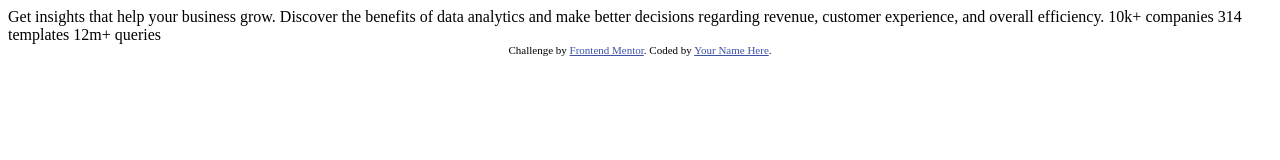
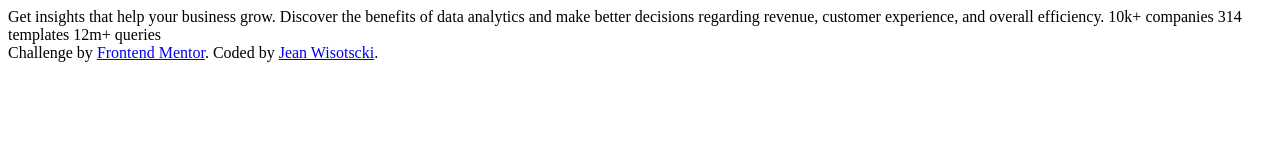
Before and after one commit to jeanwisotscki/stats-preview-card-component, a plain HTML site: page index.html in a window 1280 px wide. Drawn offline with Linux system fonts and the light colour scheme.

Commit message:
organizando arquivos do projeto

```diff
--- a/index.html
+++ b/index.html
@@ -1,19 +1,22 @@
 <!DOCTYPE html>
-<html lang="en">
+<html lang="en-US">
 <head>
   <meta charset="UTF-8">
-  <meta name="viewport" content="width=device-width, initial-scale=1.0"> <!-- displays site properly based on user's device -->
+  <meta name="viewport" content="width=device-width, initial-scale=1.0">
 
+  <!-- Fav Icon -->
   <link rel="icon" type="image/png" sizes="32x32" href="./images/favicon-32x32.png">
+  <!-- Font Family - Inter -->
+  <link href="https://fonts.googleapis.com/css2?family=Inter:wght@400;700&display=swap" rel="stylesheet">
+  <!-- Font Family - Lexend Deca -->
+  <link href="https://fonts.googleapis.com/css2?family=Lexend+Deca&display=swap" rel="stylesheet">
+
+  <!-- CSS -->
+  <link rel="stylesheet" href="">
 
   <title>Frontend Mentor | Stats preview card component</title>
+</head>
 
-  <!-- Feel free to remove these styles or customise in your own stylesheet 👍 -->
-  <style>
-    .attribution { font-size: 11px; text-align: center; }
-    .attribution a { color: hsl(228, 45%, 44%); }
-  </style>
-</head>
 <body>
 
   Get insights that help your business grow.
@@ -27,7 +30,7 @@
 
   <div class="attribution">
     Challenge by <a href="https://www.frontendmentor.io?ref=challenge" target="_blank">Frontend Mentor</a>.
-    Coded by <a href="#">Your Name Here</a>.
+    Coded by <a href="#">Jean Wisotscki</a>.
   </div>
 </body>
 </html>
```
Also changed, not shown: 2 other files.
